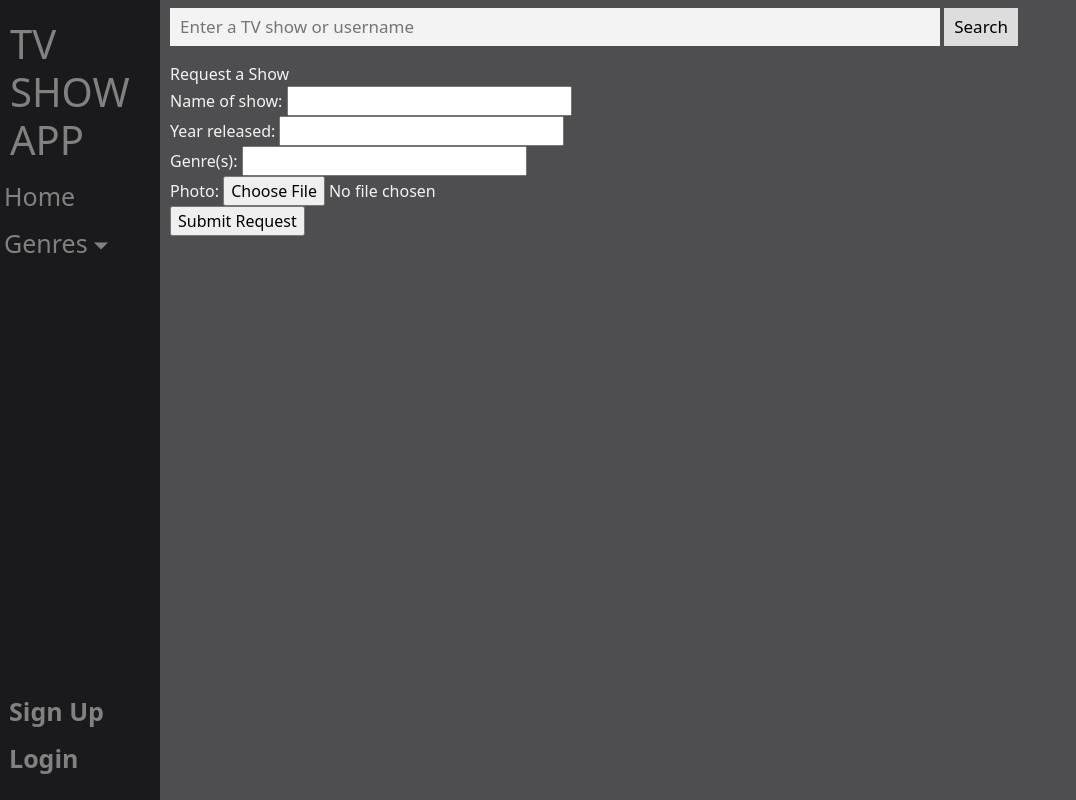
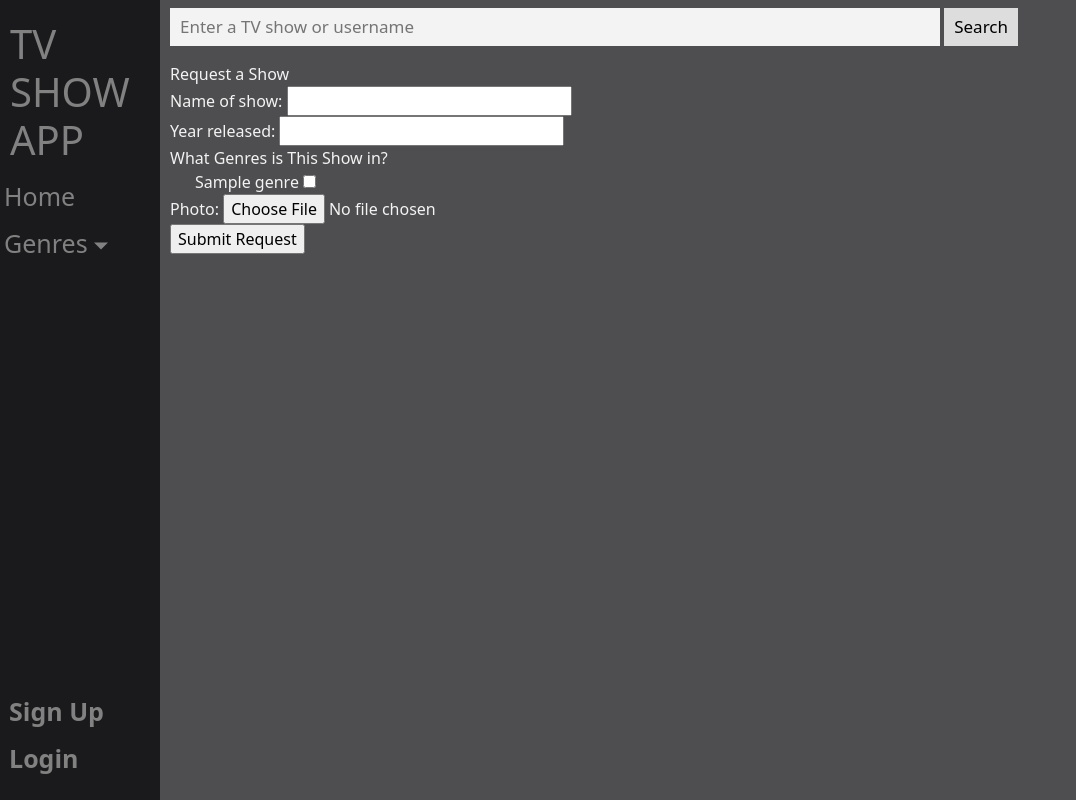
Before and after one commit to FinlayEarsman/TVShowApp, a Django app: page /TVShowApp/request-show/ in a window 1280 px wide. Shown: the whole page, without its empty margins (0-1076 px from the left). Run offline with Django 3.2, Linux system fonts and the light colour scheme; tables that the repository leaves empty hold one stand-in row (values such as "Sample post").

Commit message:
Staff users can approve or deny requests

```diff
--- a/TVShowApp/urls.py
+++ b/TVShowApp/urls.py
@@ -12,6 +12,8 @@ urlpatterns = [
     path('genres/delete/<int:id>/', views.delete_genres, name='delete_genres'),
     path('show/<int:show_id>/add-rating/', views.new_rating, name='new_rating'),
     path('request-show/', views.request_show, name='request_show'),
+    path('approve-show/',views.ApproveShowRequestView.as_view(), name='approve_show'),
+    path('deny-show/',views.DenyShowRequestView.as_view(), name='deny_show'),
     path('login/', views.login_view, name='login'),
     path('logout/', views.user_logout, name='logout'),
     path('user-profile/<slug:username>/', views.user_profile, name='user_profile'),
--- a/TVShowApp/views.py
+++ b/TVShowApp/views.py
@@ -40,7 +40,9 @@ def show_genre(request, genre_name_slug):
         belongings = Belonging.objects.filter(genre=genre)
         shows_in_genre = []
         for belonging in belongings:
-            shows_in_genre.append(Show.objects.get(id=belonging.show.id))
+            s=Show.objects.get(id=belonging.show.id)
+            if s.reviewed:
+                shows_in_genre.append(s)
         context_dict['genre'] = genre
         context_dict['shows'] = shows_in_genre
     except Genre.DoesNotExist:
@@ -81,12 +83,19 @@ def request_show(request):
             s = Show.objects.create(title=request.POST['show_name'], year=request.POST['year_released'], avg_rating=0,
                                     photo=request.FILES.get('photo'), reviewed=False)
             s.save()
+
+            for genre in Genre.objects.all():
+                if genre.slug in request.POST.keys():
+                    Belonging.objects.get_or_create(genre=genre,show=s)[0]
+
             return redirect(reverse("TVShowApp:index"))
         else:
             print(form.errors)
     else:
         form = ReviewForm()
-        context_dict = {'form': form}
+        genres = Genre.objects.all()
+        context_dict = {'form': form,
+                        'genres':genres}
         return render(request, 'TVShowApp/request_show.html', context=context_dict)
 
 
@@ -143,7 +152,7 @@ def search_results(request):
         context_dict = {}
         search_result = request.POST['search_bar']
         users = User.objects.filter(username__contains=search_result)
-        shows = Show.objects.filter(title__contains=search_result)
+        shows = Show.objects.filter(title__contains=search_result).filter(reviewed=True)
         context_dict['search_result'] = search_result
         context_dict['shows'] = shows
         context_dict['users'] = users
@@ -214,3 +223,30 @@ class LikeShowView(View):
         show.likes = show.likes + 1
         show.save()
         return HttpResponse(show.likes)
+
+class ApproveShowRequestView(View):
+    @method_decorator(login_required)
+    def get(self,request):
+        show_id = request.GET['show_id']
+        try:
+            show = Show.objects.get(id=int(show_id))
+        except Show.DoesNotExist:
+            return HttpResponse(-1)
+        except ValueError:
+            return HttpResponse(-1)
+        show.reviewed = True
+        show.save()
+        return HttpResponse(1)
+
+class DenyShowRequestView(View):
+    @method_decorator(login_required)
+    def get(self,request):
+        show_id = request.GET['show_id']
+        try:
+            show = Show.objects.get(id=int(show_id))
+        except Show.DoesNotExist:
+            return HttpResponse(-1)
+        except ValueError:
+            return HttpResponse(-1)
+        show.delete()
+        return HttpResponse(1)
--- a/populate_tv.py
+++ b/populate_tv.py
@@ -143,6 +143,11 @@ def populate():
          'likes':11}
     ]
 
+    genres = ['Sitcom','Teen','Soap','Reality TV']
+
+    for genre in genres:
+        add_genre(genre)
+
     for user in users:
         add_user(user['username'],user['password'])
 
--- a/static/css/TVShowApp.css
+++ b/static/css/TVShowApp.css
@@ -223,3 +223,8 @@ a[data-bs-toggle="collapse"] {
     transform: translateY(50%);
     color: #818181;
 }
+
+div.genre-checkbox {
+    position:relative;
+    left:25;
+}
--- a/static/js/tvshowapp-ajax.js
+++ b/static/js/tvshowapp-ajax.js
@@ -1,4 +1,5 @@
 $(document).ready(function() {
+
     $('#like_btn').click(function() {
         var shshowIdVar;
         shshowIdVar = $(this).attr('data-showid');
@@ -10,3 +11,27 @@ $(document).ready(function() {
             })
     });
 });
+
+$(document).ready(function() {
+    $(document).on("click", "#approve_btn", function() {
+        var shshowIdVar;
+        shshowIdVar = $(this).attr('data-showid');
+        $.get('/TVShowApp/approve-show/',
+              {'show_id':shshowIdVar},
+              function(data){
+                  $('#'+shshowIdVar).hide();
+              })
+    })
+});
+
+$(document).ready(function() {
+    $(document).on("click", "#delete_btn", function() {
+        var shshowIdVar;
+        shshowIdVar = $(this).attr('data-showid');
+        $.get('/TVShowApp/deny-show/',
+              {'show_id':shshowIdVar},
+              function(data){
+                  $('#'+shshowIdVar).hide();
+              })
+    })
+});
--- a/templates/TVShowApp/request_show.html
+++ b/templates/TVShowApp/request_show.html
@@ -12,13 +12,21 @@ Request a Show
 {% block body_block %}
 <form id="show_form" method="post" action="{% url 'TVShowApp:request_show' %}" enctype="multipart/form-data">
 		{% csrf_token %}
-		Name of show: <input type="text" name="show_name" value="" size="25" />
+		Name of show: <input type="text" name="show_name" value="" size="25"  required/>
 		<br />
-		Year released: <input type="text" name="year_released" value="" size="25" />
-		<br />
-		Genre(s): <input type="text" name="genre" value="" size="25" />
-		<br />
-		Photo: <input type="file" name="photo" accept="image/png, image/jpeg" />
+		Year released: <input type="text" name="year_released" value="" size="25" required/>
+
+		<div>
+			What Genres is This Show in?
+			{% for genre in genres %}
+				<div class="genre-checkbox">
+					<label for="{{ genre.slug }}">{{ genre.name }}</label>
+					<input type="checkbox" name="{{ genre.slug }}" />
+				</div>
+			{% endfor %}
+		</div>
+
+		Photo: <input type="file" name="photo" accept="image/png, image/jpeg" required/>
 		<br />
 		<input type="submit" value="Submit Request" />
 	</form>
```
Also changed, not shown: templates/TVShowApp/requests.html (+24 -5 lines). Lines whose indentation alone changed are shown as unchanged.
